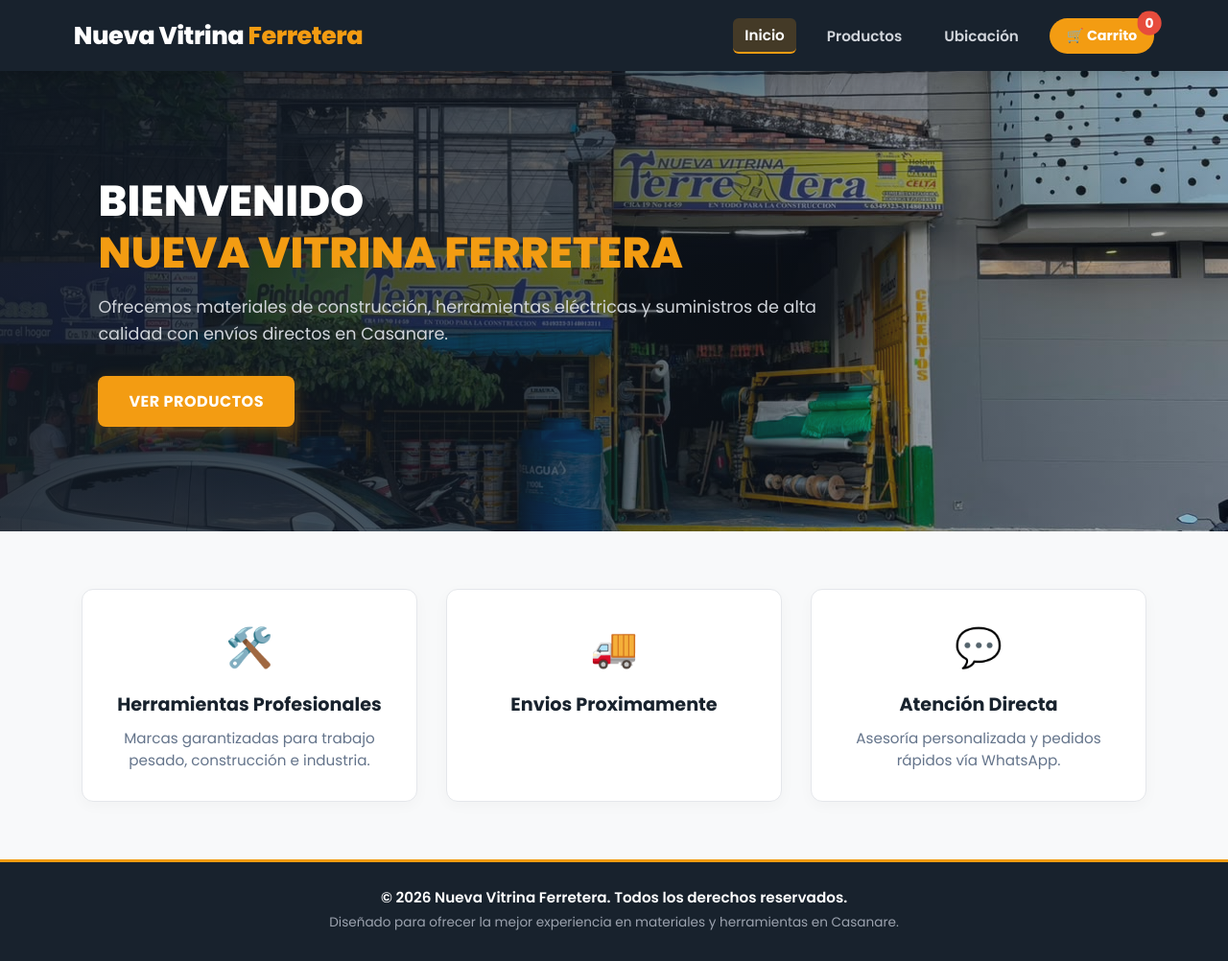
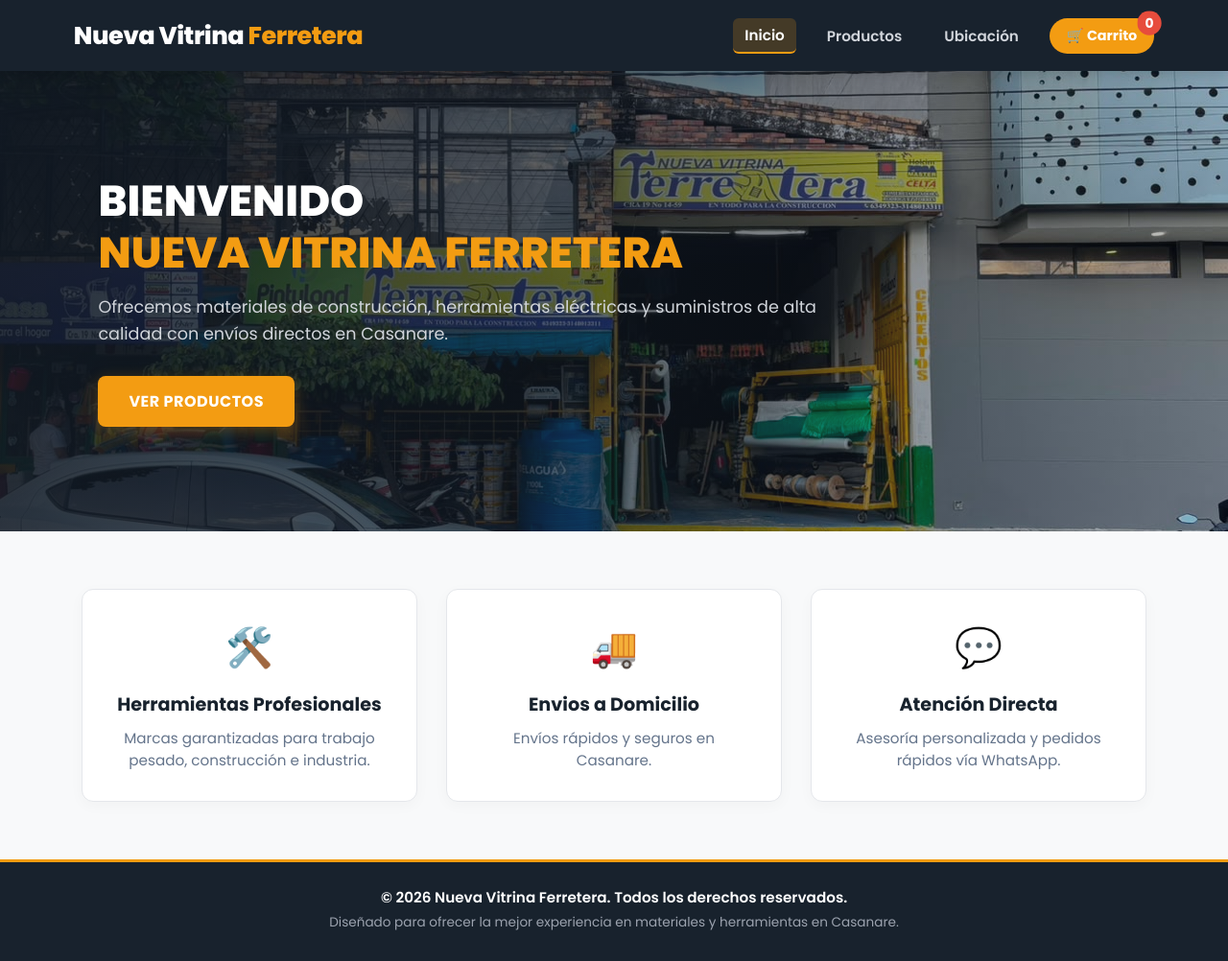
Before and after one commit to Felipe77asd/Pagina-Web-Nueva-Vitrina-Ferretera, a plain HTML site: page index.html in a window 1280 px wide. Shown: the whole page at 96% size. Drawn offline with Linux system fonts and the light colour scheme.

Commit message:
origin/main

```diff
--- a/index.html
+++ b/index.html
@@ -47,7 +47,8 @@
             </div>
             <div class="intro-card">
                 <div class="intro-icon">🚚</div>
-                <h3>Envios Proximamente </h3>
+                <h3>Envios a Domicilio </h3>
+                <p>Envíos rápidos y seguros en Casanare.</p>
             </div>
             <div class="intro-card">
                 <div class="intro-icon">💬</div>
```
